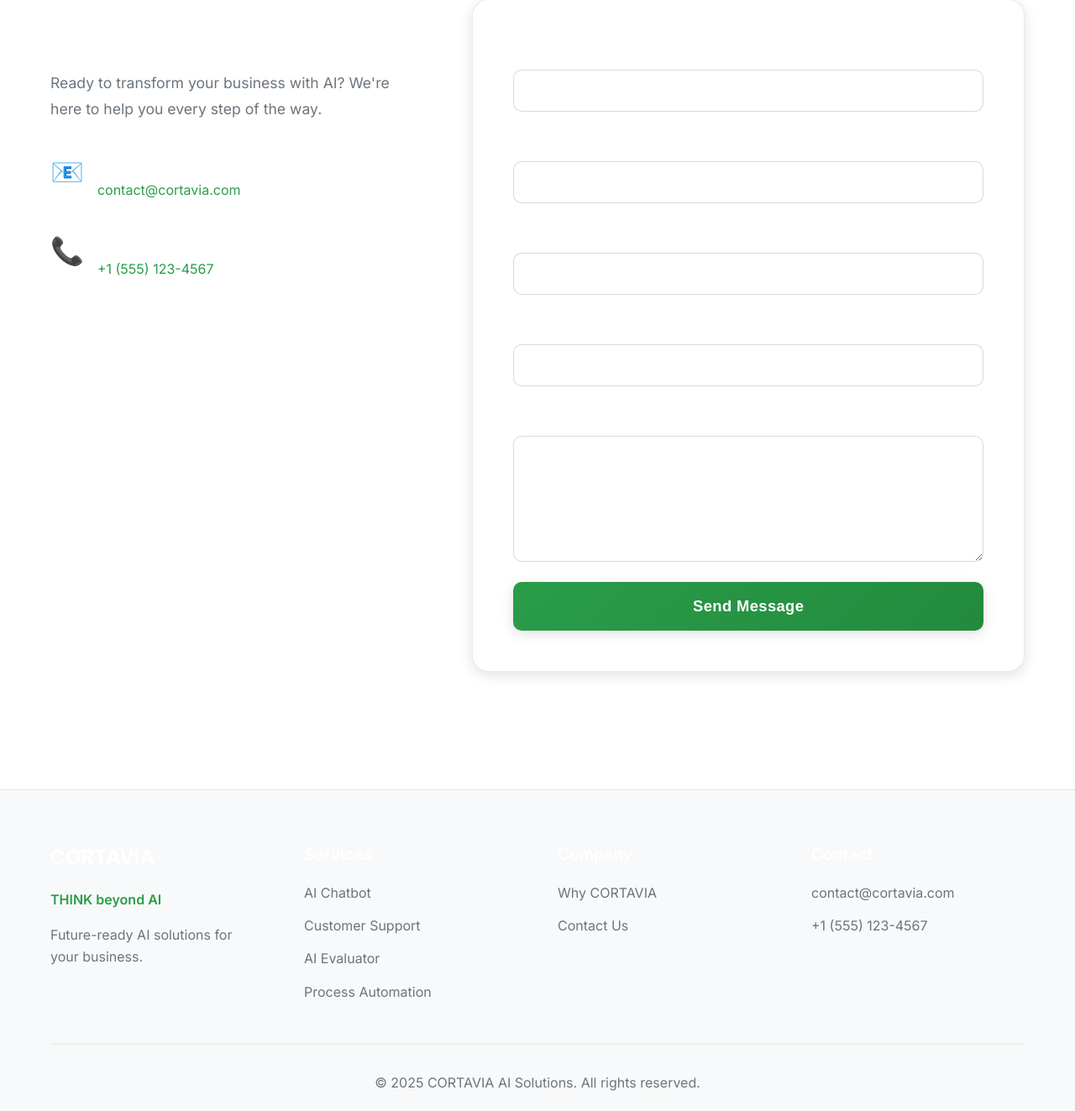
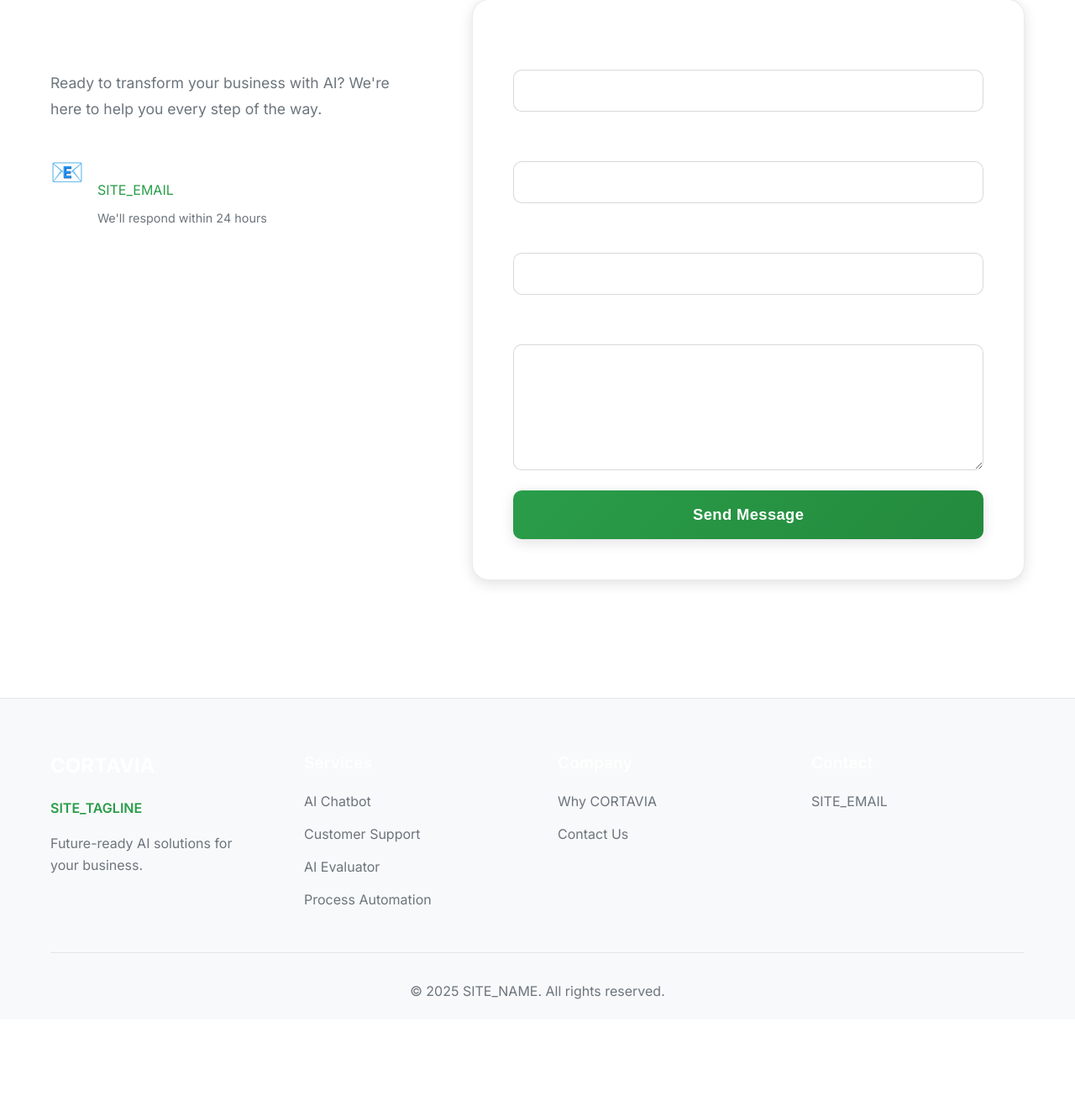
Before and after one commit to talktocortavia/cortavia_code, a PHP site: page /contact.php in a window 1280 px wide. Shown: the part 475-1798 px from the top of the page at 84% size. After the commit the page ends 1665 px from the top, so only its background shows below. Run offline with PHP 8.4, Linux system fonts and the light colour scheme; some libraries are stand-ins or nearby versions.

Commit message:
added contact info

```diff
--- a/config.php
+++ b/config.php
@@ -2,8 +2,7 @@
 // Site Configuration
 define('SITE_NAME', 'CORTAVIA AI Solutions');
 define('SITE_TAGLINE', 'THINK beyond AI');
-define('SITE_EMAIL', 'contact@cortavia.com');
-define('SITE_PHONE', '+1 (555) 123-4567');
+define('SITE_EMAIL', 'contact@cortavia.in');
 
 // Brand Colors
 define('COLOR_PRIMARY', '#2A9D49');
--- a/contact.php
+++ b/contact.php
@@ -8,18 +8,17 @@
 if ($_SERVER['REQUEST_METHOD'] === 'POST') {
     $name = htmlspecialchars($_POST['name'] ?? '');
     $email = htmlspecialchars($_POST['email'] ?? '');
-    $phone = htmlspecialchars($_POST['phone'] ?? '');
     $subject = htmlspecialchars($_POST['subject'] ?? '');
     $message_text = htmlspecialchars($_POST['message'] ?? '');
 
     if (!empty($name) && !empty($email) && !empty($message_text)) {
         // In a real application, you would send an email here
         // For now, we'll just show a success message
-        $message = 'Thank you for your message! We will get back to you soon.';
+        $message = 'Thank you for your message! We will get back to you at ' . htmlspecialchars($email) . ' within 24 hours.';
         $messageType = 'success';
 
         // Clear form
-        $name = $email = $phone = $subject = $message_text = '';
+        $name = $email = $subject = $message_text = '';
     } else {
         $message = 'Please fill in all required fields.';
         $messageType = 'error';
@@ -49,13 +48,7 @@
                         <div>
                             <h4>Email</h4>
                             <a href="mailto:<?php echo SITE_EMAIL; ?>"><?php echo SITE_EMAIL; ?></a>
-                        </div>
-                    </div>
-                    <div class="contact-item">
-                        <div class="contact-item-icon">📞</div>
-                        <div>
-                            <h4>Phone</h4>
-                            <a href="tel:<?php echo str_replace([' ', '(', ')', '-'], '', SITE_PHONE); ?>"><?php echo SITE_PHONE; ?></a>
+                            <p style="color: var(--color-text-muted); font-size: 0.9rem; margin-top: 0.5rem;">We'll respond within 24 hours</p>
                         </div>
                     </div>
                 </div>
@@ -80,11 +73,6 @@
                     </div>
 
                     <div class="form-group">
-                        <label for="phone">Phone</label>
-                        <input type="tel" id="phone" name="phone" value="<?php echo isset($phone) ? $phone : ''; ?>">
-                    </div>
-
-                    <div class="form-group">
                         <label for="subject">Subject</label>
                         <input type="text" id="subject" name="subject" value="<?php echo isset($subject) ? $subject : ''; ?>">
                     </div>
--- a/footer.php
+++ b/footer.php
@@ -26,8 +26,7 @@
                 <div class="footer-section">
                     <h4>Contact</h4>
                     <ul class="footer-contact">
-                        <li><?php echo SITE_EMAIL; ?></li>
-                        <li><?php echo SITE_PHONE; ?></li>
+                        <li><a href="mailto:<?php echo SITE_EMAIL; ?>" style="color: var(--color-text-muted); text-decoration: none; transition: color 0.3s ease;"><?php echo SITE_EMAIL; ?></a></li>
                     </ul>
                 </div>
             </div>
```
Also changed, not shown: README.md, 1 other file.
